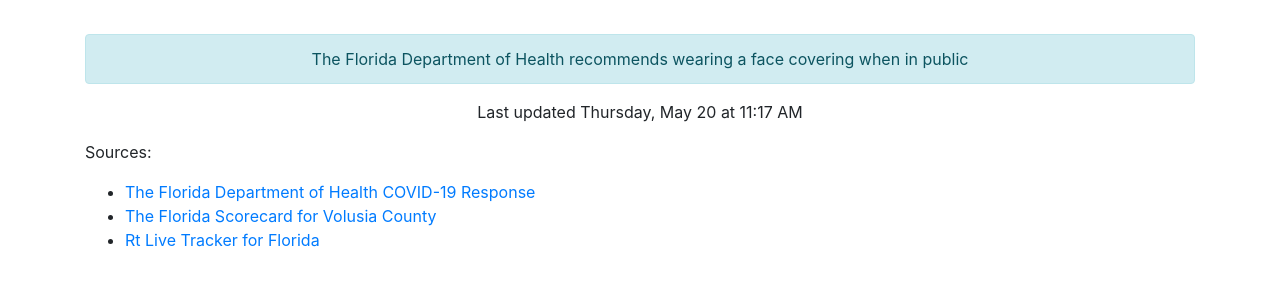
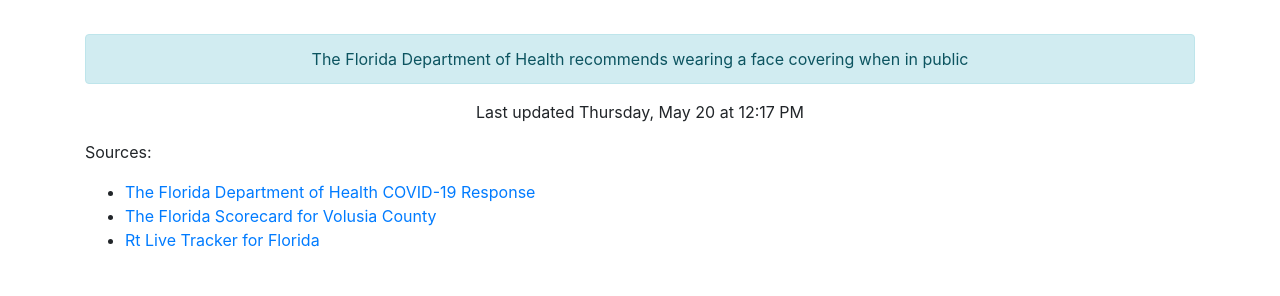
Before and after one commit to thinkjson/timeforchurch, a Jekyll site: the page built from index.md, in a window 1280 px wide. Shown: the part 544-840 px from the top of the page. Built offline with Jekyll 4.4.1, drawn with Linux system fonts in a browser that asks for light colours; our own code applies the rules of GitHub Pages for plain Markdown files.

Commit message:
Updating data

```diff
--- a/_includes/data.html
+++ b/_includes/data.html
@@ -10,4 +10,4 @@
     <div class="outcome text-success">YES</div>
     <div class="alert alert-info" role="alert">The Florida Department of Health recommends wearing a face covering when in public</div>
 
-    <p>Last updated Thursday, May 20 at 11:17 AM</p>
+    <p>Last updated Thursday, May 20 at 12:17 PM</p>
```
